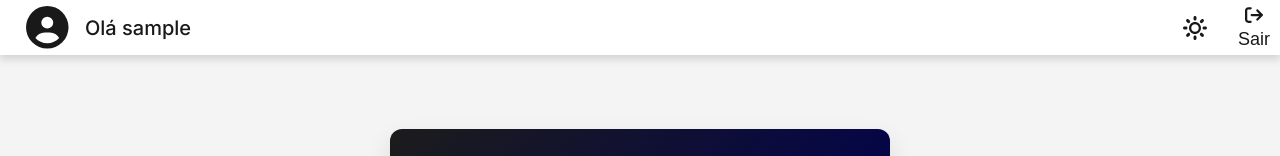
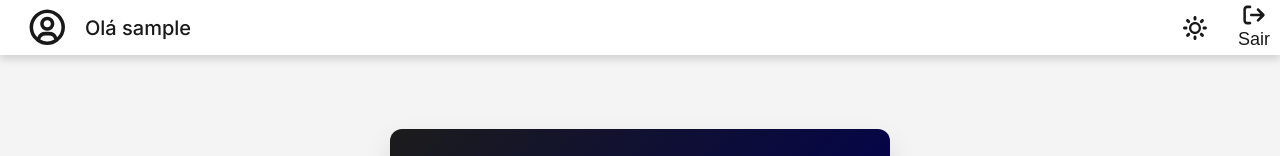
Before and after one commit to Nexusf1re/AbreusFinancial-FrontEnd, a React (Create React App) app: page /payment in a window 1280 px wide. Shown: the top 156 px of the page. Built offline with nearby package versions, Linux system fonts and the light colour scheme; no server answers; sample sign-in values are in the browser's storage.

Commit message:
topbar icon new

```diff
--- a/src/components/TopBar/TopBar.jsx
+++ b/src/components/TopBar/TopBar.jsx
@@ -1,5 +1,6 @@
 import React from 'react';
-import { FaCircleUser, FaArrowRightFromBracket } from "react-icons/fa6";
+import { FaArrowRightFromBracket } from "react-icons/fa6";
+import { BiUserCircle } from "react-icons/bi";
 import styles from "./TopBar.module.css";
 import { useNavigate } from 'react-router-dom';
 import { saudacao } from '../../utils/greetings.js';
@@ -17,7 +18,7 @@ const TopBar = () => {
 
     return (
         <div className={styles.topbar}>
-            <FaCircleUser className={styles.usericon} />
+            <BiUserCircle className={styles.usericon} />
             <p className={styles.welcome}>Olá {username}</p>
             <p className={styles.greeting}>{saudacao()}</p>
             <div className={styles.themeToggleContainer}>
--- a/src/components/TopBar/TopBar.module.css
+++ b/src/components/TopBar/TopBar.module.css
@@ -79,6 +79,9 @@
   border: none;
   cursor: pointer;
 }
+.exiticon{
+  scale: 1.2;
+}
 
 .exit .p {
   margin-top: -5px;
```
